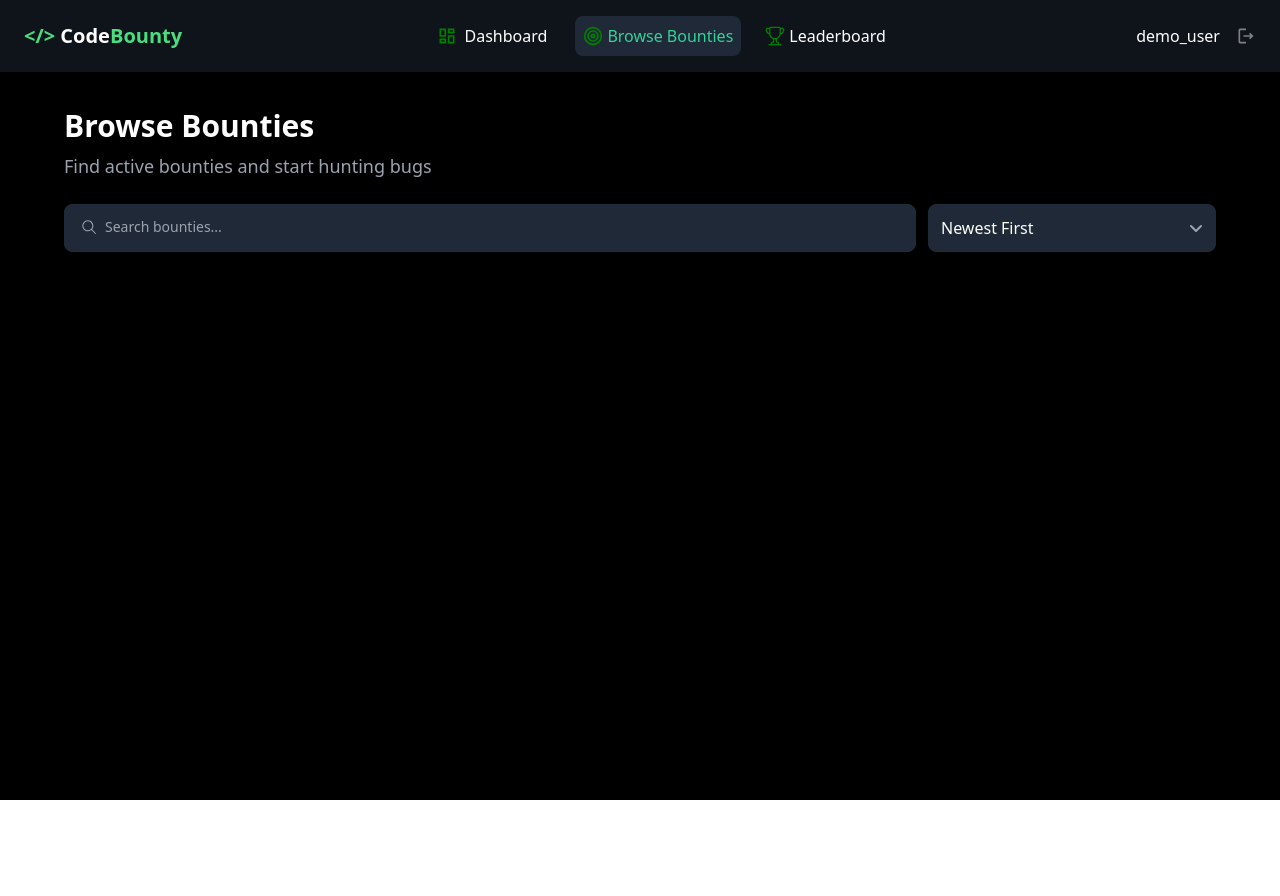
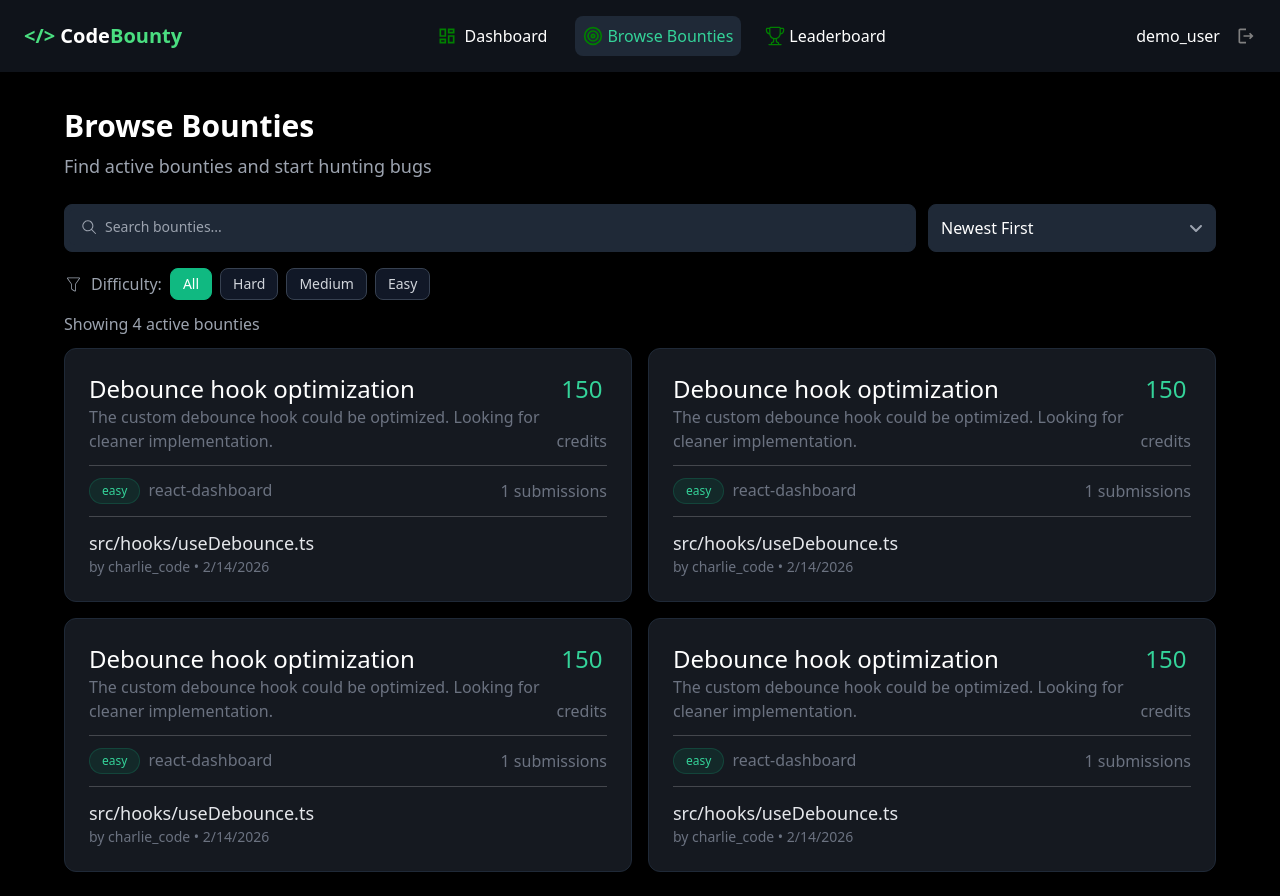
Before and after one commit to arthsaAr/CodeBounty, a React app in the folder frontend/: page /dashboard-owner in a window 1280 px wide. Both pictures are taken after a click on the element "Browse Bounties". Before the commit the page ends 800 px from the top, so only its background shows below. Built offline with nearby package versions, Linux system fonts and the light colour scheme; the HTML template or start-up script is replaced by a standard one.

Commit message:
rendering 4 different bounties in active tab

```diff
--- /dev/null
+++ b/frontend/src/components/browser/ActiveBounties.tsx
@@ -0,0 +1,20 @@
+import React from 'react'
+import Bounty from "./subcomponent/Bounty";
+
+const ActiveBounties = () => {
+  return (
+    <div className='mt-3'>
+      <h2 className='text-md text-gray-400 mb-3'>Showing 4 active bounties</h2>
+
+      <div className='grid grid-cols-1 md:grid-cols-2 gap-4'>
+        <Bounty />
+        <Bounty />
+        <Bounty />
+        <Bounty />
+      </div>
+
+    </div>
+  )
+}
+
+export default ActiveBounties
--- a/frontend/src/components/browser/Searchbar.tsx
+++ b/frontend/src/components/browser/Searchbar.tsx
@@ -1,10 +1,12 @@
 import React from 'react'
 import { GoSearch } from "react-icons/go";
 import { FaAngleDown } from "react-icons/fa6";
+import { CiFilter } from "react-icons/ci";
 
 const Searchbar = () => {
   return (
-     <div className="flex flex-row items-center w-full gap-3">
+    <>
+     <div className="flex flex-row items-center w-full gap-3 mb-4">
       <div className="flex-1 min-w-0 h-12 rounded-lg border border-gray-800 hover:border-emerald-700 bg-[#1f2937] p-1 shadow-sm transition-all focus-within:border-emerald-500 focus-within:ring-2 focus-within:ring-emerald-500">
         <div className="flex items-center w-full bg-[#1f2937] rounded-md px-3 py-2">
           <GoSearch className="text-gray-400 mr-2" />
@@ -27,6 +29,24 @@ const Searchbar = () => {
         <FaAngleDown className="pointer-events-none absolute right-3 top-1/2 -translate-y-1/2 text-gray-400" />
       </div>
     </div>
+    <div className='flex flex-row gap-2 items-center justify-start'>
+        <CiFilter className="text-gray-400" size={19} />
+        <h3 className="text-gray-400">Difficulty:</h3>
+
+        <div className='rounded-lg bg-emerald-500 border border-emerald-500 px-3 py-1 h-8 flex items-center text-sm text-white'>
+            <h3>All</h3>
+        </div>
+        <div className='rounded-lg bg-[#111827] border border-gray-700 px-3 py-1 h-8 flex items-center text-sm text-gray-300 hover:bg-gray-600'>
+            <h3>Hard</h3>
+        </div>
+        <div className='rounded-lg bg-[#111827] border border-gray-700 px-3 py-1 h-8 flex items-center text-sm text-gray-300 hover:bg-gray-600'>
+            <h3>Medium</h3>
+        </div>
+        <div className='rounded-lg bg-[#111827] border border-gray-700 px-3 py-1 h-8 flex items-center text-sm text-gray-300 hover:bg-gray-600'>
+            <h3>Easy</h3>
+        </div>
+    </div>
+    </>
   )
 }
 
--- /dev/null
+++ b/frontend/src/components/browser/subcomponent/Bounty.tsx
@@ -0,0 +1,37 @@
+import React from 'react'
+
+const Bounty = () => {
+  return (
+    <div>
+        <div className='rounded-xl bg-[#151920] border border-gray-800 p-6 hover:border-emerald-700 cursor-pointer'>
+        <div className='flex flex-row justify-between'>
+          <div>
+            <h1 className='text-white text-2xl'>Debounce hook optimization</h1>
+            <h2 className='text-gray-500 font-normal text-md'>The custom debounce hook could be optimized. Looking for cleaner implementation.</h2>
+          </div>
+          <div className='flex flex-col items-center justify-between'>
+              <div className=' text-emerald-400 text-2xl'>
+                  150
+              </div>
+              <span className='text-gray-500 text-md mt-1'>credits</span>
+          </div>
+        </div>
+        <hr className="my-3 h-px border-0 bg-white/20" />
+        <div className='flex flex-row gap-2 mt-2 justify-between items-center'>
+            <div className='flex flex-row gap-2'>
+                <span className='px-3 py-1 text-xs font-medium rounded-full bg-emerald-500/10 text-emerald-400 border border-emerald-500/20'>easy</span>
+                <span className='text-gray-500 font-normal text-md'>react-dashboard</span>
+            </div>
+            <div>
+                <span className='text-gray-500 font-normal text-md'>1 submissions</span>
+            </div>
+        </div>
+        <hr className="my-3 h-px border-0 bg-white/20" />
+          <h3 className='text-gray-200 font-normal text-lg'>src/hooks/useDebounce.ts</h3>
+          <h3 className='text-gray-500 font-normal text-sm'>by charlie_code • 2/14/2026</h3>
+        </div>
+    </div>
+  )
+}
+
+export default Bounty
--- a/frontend/src/pages/OwnerDashboard.tsx
+++ b/frontend/src/pages/OwnerDashboard.tsx
@@ -9,6 +9,7 @@ import RecentBounties from "../components/dashboard/RecentBounties";
 import Submissions from "../components/dashboard/Submissions";
 import Quickactions from "../components/dashboard/Quickactions";
 import Searchbar from "../components/browser/Searchbar";
+import ActiveBounties from "../components/browser/ActiveBounties";
 
 export default function OwnerDashboard() {
 
@@ -55,6 +56,7 @@ export default function OwnerDashboard() {
           <>
           <Browserheader />
           <Searchbar />
+          <ActiveBounties />
           </>
         )
         }
```
